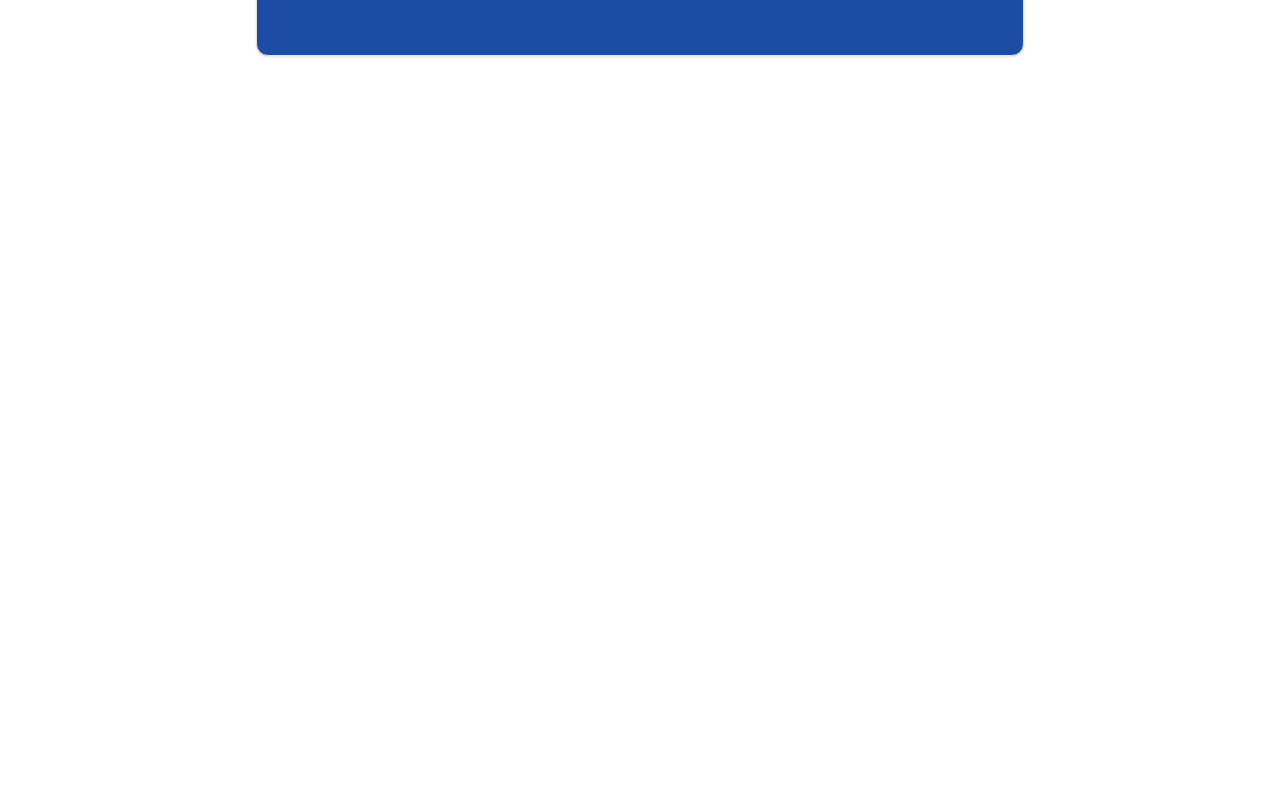
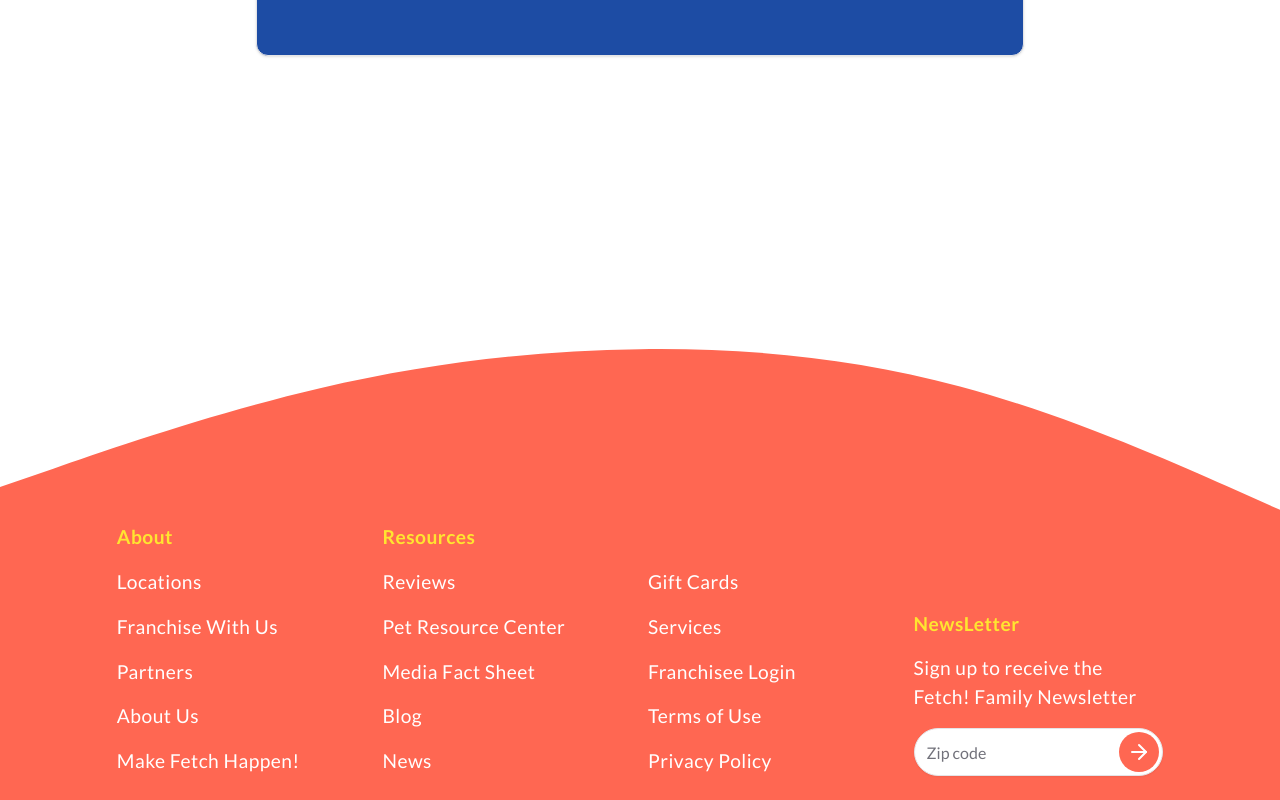
Before and after one commit to oscarMolina1523/Pet-Project, a React (Vite) app: page /home in a window 1280 px wide. Shown: the part 3744-4544 px from the top of the page. Before the commit the page ends 4000 px from the top, so only its background shows below. Built offline with nearby package versions, Linux system fonts and the light colour scheme.

Commit message:
creating footer component

```diff
--- /dev/null
+++ b/src/components/petProject/Footer.tsx
@@ -0,0 +1,52 @@
+import { ArrowRight } from "lucide-react";
+import React from "react";
+import { Input } from "../ui/input";
+import { Label } from "../ui/label";
+
+const FooterComponent: React.FC = () => {
+  return (
+    <div className="w-full h-[34rem] overflow-hidden relative flex flex-col items-center justify-end">
+      <img className="static object-cover object-bottom w-full h-full" src="src\assets\orange-footer.svg" />
+      <div className="flex flex-row gap-4 px-4 w-full absolute items-end justify-center h-full py-6 ">
+        <div className="flex flex-col w-1/5 gap-4">
+          <Label className="text-yellow text-left text-[1.2rem] font-semibold tracking-wide">About</Label>
+          <Label className="text-surface-neutral text-left text-[1.2rem] tracking-wide">Locations</Label>
+          <Label className="text-surface-neutral text-left text-[1.2rem] tracking-wide">Franchise With Us</Label>
+          <Label className="text-surface-neutral text-left text-[1.2rem] tracking-wide">Partners</Label>
+          <Label className="text-surface-neutral text-left text-[1.2rem] tracking-wide">About Us</Label>
+          <Label className="text-surface-neutral text-left text-[1.2rem] tracking-wide">Make Fetch Happen!</Label>
+        </div>
+        <div className="flex flex-col w-1/5 gap-4">
+          <Label className="text-yellow text-left text-[1.2rem] font-semibold tracking-wide">Resources</Label>
+          <Label className="text-surface-neutral text-left text-[1.2rem] tracking-wide">Reviews</Label>
+          <Label className="text-surface-neutral text-left text-[1.2rem] tracking-wide">Pet Resource Center</Label>
+          <Label className="text-surface-neutral text-left text-[1.2rem] tracking-wide">Media Fact Sheet</Label>
+          <Label className="text-surface-neutral text-left text-[1.2rem] tracking-wide">Blog</Label>
+          <Label className="text-surface-neutral text-left text-[1.2rem] tracking-wide">News</Label>
+        </div>
+        <div className="flex flex-col w-1/5 gap-4">
+          <Label className="text-yellow text-left text-[1.2rem] font-semibold tracking-wide"></Label>
+          <Label className="text-surface-neutral text-left text-[1.2rem] tracking-wide">Gift Cards</Label>
+          <Label className="text-surface-neutral text-left text-[1.2rem] tracking-wide">Services</Label>
+          <Label className="text-surface-neutral text-left text-[1.2rem] tracking-wide">Franchisee Login</Label>
+          <Label className="text-surface-neutral text-left text-[1.2rem] tracking-wide">Terms of Use</Label>
+          <Label className="text-surface-neutral text-left text-[1.2rem] tracking-wide">Privacy Policy</Label>
+        </div>
+        <div className="flex flex-col w-1/5 gap-4">
+          <Label className="text-yellow text-left text-[1.2rem] font-semibold tracking-wide">NewsLetter</Label>
+          <Label className="text-surface-neutral text-left text-[1.2rem] tracking-wide">Sign up to receive the Fetch! Family Newsletter</Label>
+          <div className="relative w-full">
+            <Input placeholder="Zip code" className="rounded-full h-[3rem] pr-12 bg-surface-neutral" />
+            <div className="absolute inset-y-0 right-0 flex items-center pr-1">
+              <div className="bg-custom-orange-3 p-2 rounded-full">
+                <ArrowRight className="text-surface-neutral" />
+              </div>
+            </div>
+          </div>
+        </div>
+      </div>
+    </div>
+  );
+}
+
+export default FooterComponent;
--- a/src/pages/HomePage.tsx
+++ b/src/pages/HomePage.tsx
@@ -1,3 +1,4 @@
+import FooterComponent from "@/components/petProject/Footer";
 import HomeMotivationalMessageComponent from "@/components/petProject/HomeMotivationalMessage";
 import HomePresentationComponent from "@/components/petProject/HomePresentation";
 import HomeProcessComponent from "@/components/petProject/HomeProcess";
@@ -13,6 +14,7 @@ const HomePage: React.FC = () => {
       <HomeTestimonialsComponent />
       <HomeProcessComponent />
       <HomeMotivationalMessageComponent />
+      <FooterComponent/>
     </>
   );
 }
```
Also changed, not shown: src/assets/orange-footer.svg (added).
